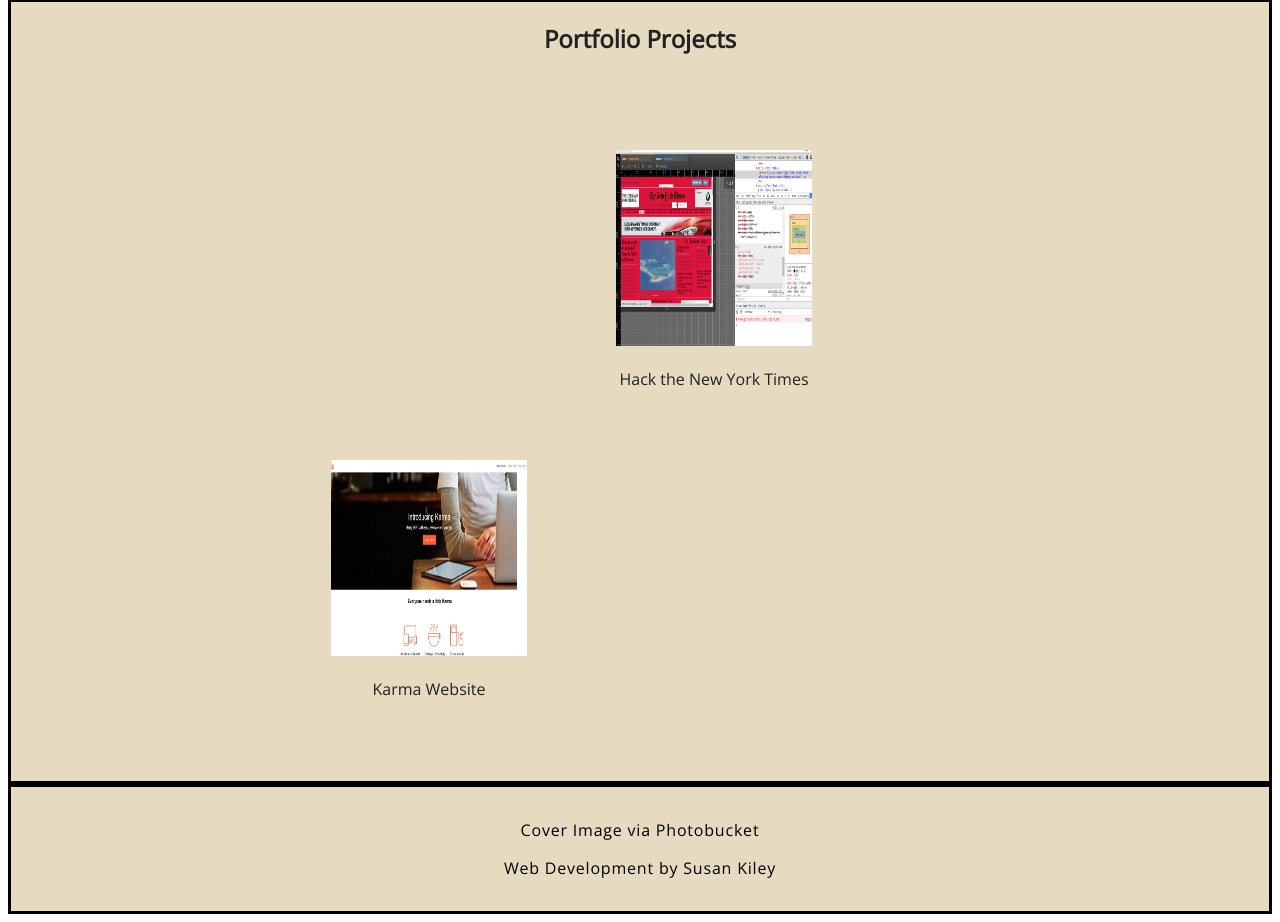
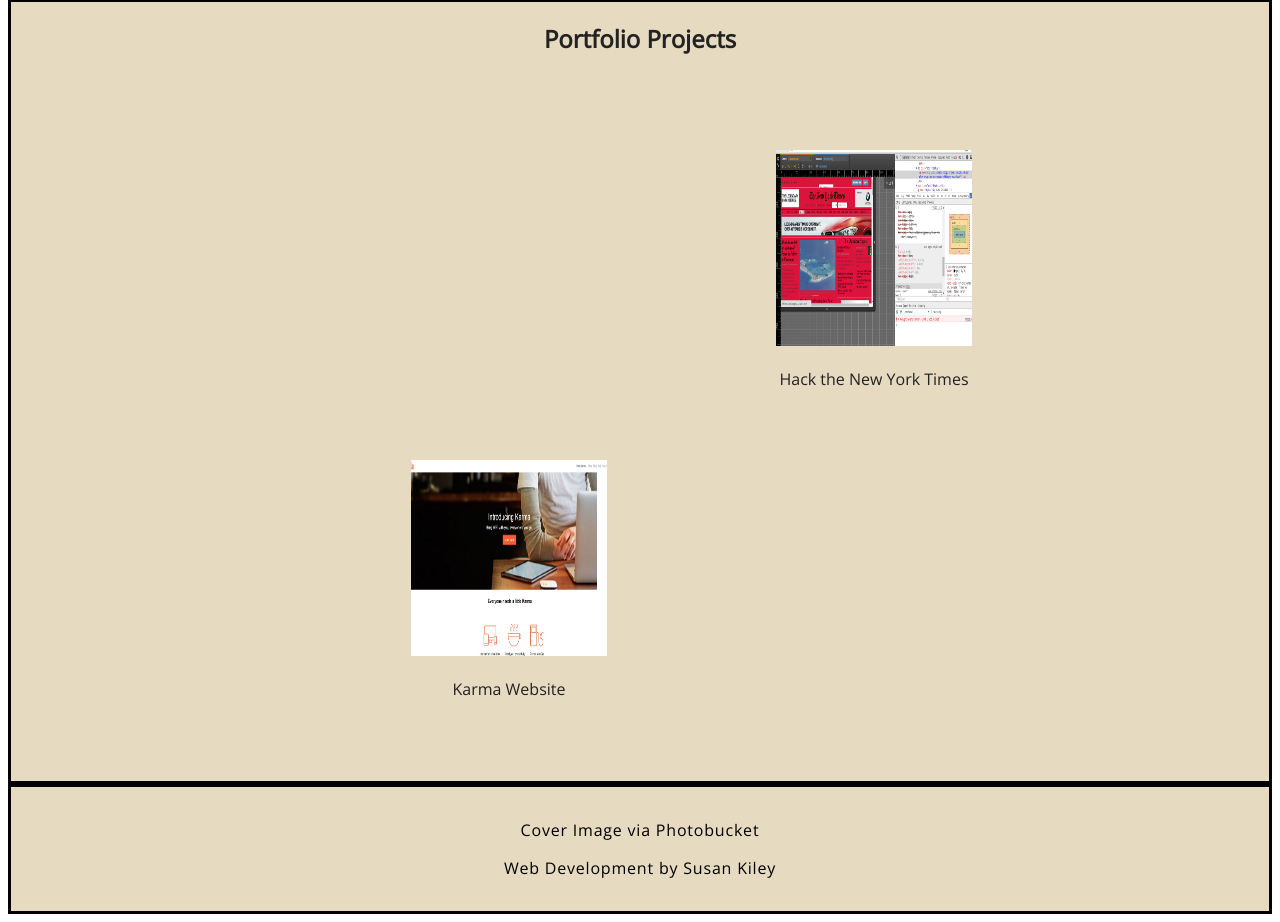
Before and after one commit to srkiley1/skp, a plain HTML site: page index.html in a window 1280 px wide. Shown: the part 1015-1937 px from the top of the page. Drawn offline with nearby package versions, Linux system fonts and the light colour scheme; a web font is replaced by a local one.

Commit message:
centering

```diff
--- a/css/style.css
+++ b/css/style.css
@@ -92,7 +92,7 @@ li {
   padding: 5px;
   text-align: center;
   display: inline-block;
-  margin-left:  275px;
+  margin-left:  355px;
 
 }
 .Projects {
```
